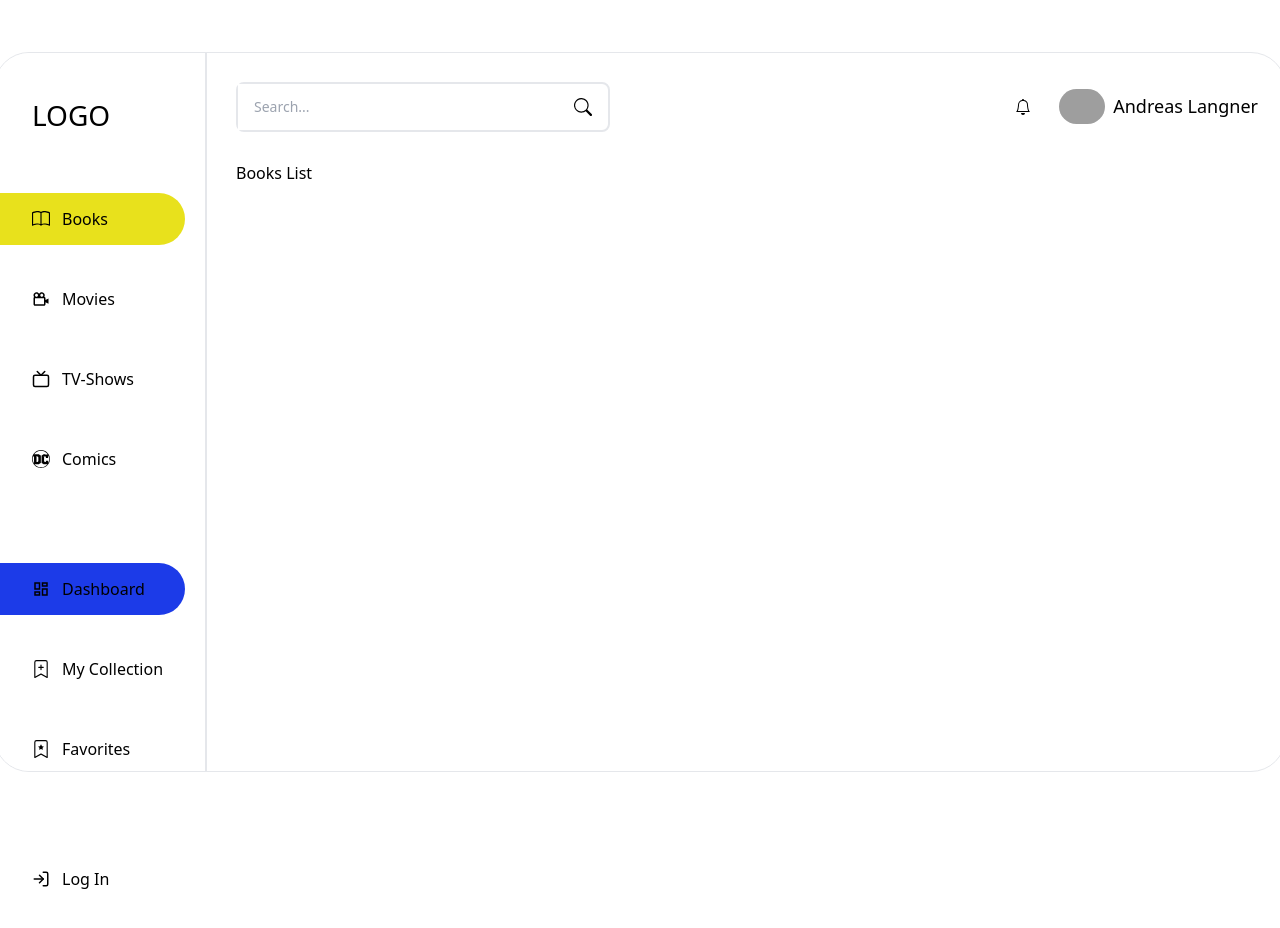
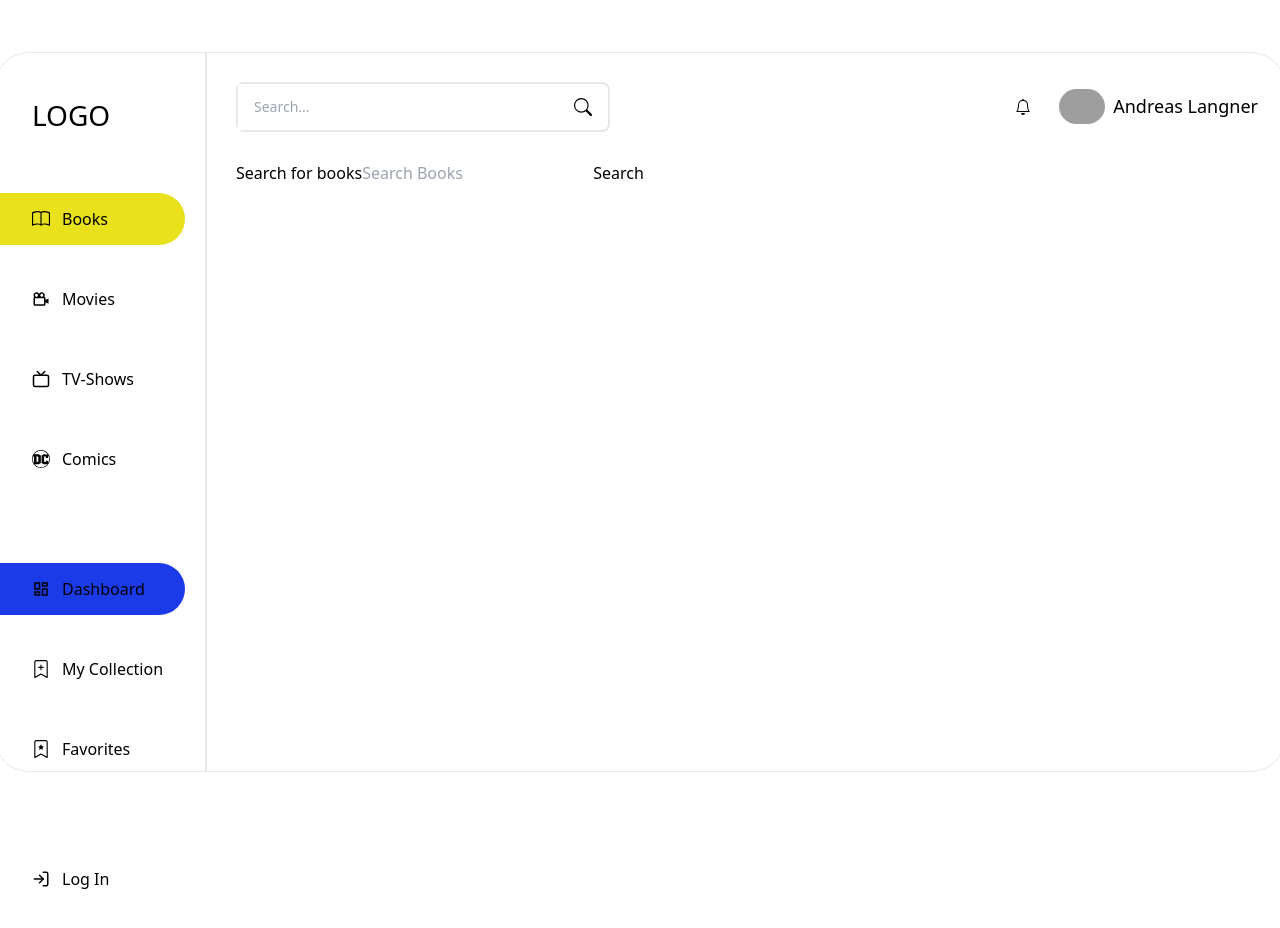
Before and after one commit to Movie-Book-App/movie-book-app, a React (Create React App) app: page /books in a window 1280 px wide. Shown: the top 928 px of the page. Built offline with nearby package versions, Linux system fonts and the light colour scheme; no server answers; grey boxes are pictures that could not be loaded.

Commit message:
added my book search

```diff
--- a/src/Components/Book.jsx
+++ b/src/Components/Book.jsx
@@ -0,0 +1 @@
+rfce
--- a/src/Components/BookList.jsx
+++ b/src/Components/BookList.jsx
@@ -1,32 +1,110 @@
-import React, {useState, useEffect} from 'react';
+import React, { useState } from "react"
+import { useAppData } from "../Context/DataStorage"
+import axios from "axios"
 
-import axios from "axios"
-import Book from "./Book"
+const API_URL = "AIzaSyDcEvDYwTyexKtuDdl3wDDa2rGmxqPgsdw"
+const BookList = () => {
+    const { globalSearchString } = useAppData()
+    const [searchTerm, setSearchTerm] = useState("")
+    const [books, setBooks] = useState({ items: [] })
+    const onInputChange = (e) => {
+        setSearchTerm(e.target.value)
+    }
 
-const API_KEY = "RZWBIWf1C8Q7nm5KrLRBlBH6wS8cyjI1"
+    let API_URL = `https://www.googleapis.com/books/v1/volumes`
 
-function BookList() {
-    const [books, setBooks] = useState([])
-    console.log(books)
+    const fetchBooks = async () => {
+        const result = await axios.get(`${API_URL}?q=${globalSearchString}`)
+        setBooks(result.data)
+    }
 
-    useEffect(() => {
-        const getBooks = async () => {
-            const res = await axios.get(
-                `https://api.nytimes.com/svc/books/v3/lists/current/hardcover-fiction.json?api-key&api-key=${API_KEY}`
-            )
-            setBooks(res.data.reuslts.books)
-            console.log(res.data)
+    const onSubmitHandler = (e) => {
+        e.preventDefault()
+        fetchBooks()
+    }
+
+    const bookAuthors = (authors) => {
+        if (authors.length <= 2) {
+            authors = authors.join(" and ")
+        } else if (authors.length > 2) {
+            let lastAuthor = " and " + authors.slice(-1)
+            authors.pop()
+            authors = authors.join(", ")
+            authors += lastAuthor
         }
-        getBooks()
-    }, [])
+        return authors
+    }
 
-  return (
+    return (
+        <section>
+            <form onSubmit={onSubmitHandler}>
+                <label>
+                    <span>Search for books</span>
+                    <input
+                        type="search"
+                        placeholder="Search Books"
 
-    <div>
-      <h1>Books List</h1>
-
-    </div>
+                        onChange={onInputChange}
+                    />
+                    <button type="submit">Search</button>
+                </label>
+            </form>
+            <ul>
+                {books.items.map((book, index) => {
+                    return (
+                        <li key={index}>
+                            <div>
+                                <img
+                                    alt={`${book.volumeInfo.title} book`}
+                                    src={`http://books.google.com/books/content?id=${book.id}&printsec=frontcover&img=1&zoom=1&source=gbs_api`}
+                                />
+                                <div>
+                                    <h3>{book.volumeInfo.title}</h3>
+                                    <p>
+                                        {bookAuthors(book.volumeInfo.authors)}
+                                    </p>
+                                    <p>{book.volumeInfo.publishedDate}</p>
+                                </div>
+                            </div>
+                            <hr />
+                        </li>
+                    )
+                })}
+            </ul>
+        </section>
     )
 }
+export default BookList;
 
-export default BookList;
+// import React, {useState, useEffect} from 'react';
+
+// import axios from "axios"
+// import Book from "./Book"
+
+// const API_KEY = "RZWBIWf1C8Q7nm5KrLRBlBH6wS8cyjI1"
+
+// function BookList() {
+//     const [books, setBooks] = useState([])
+//     console.log(books)
+
+//     useEffect(() => {
+//         const getBooks = async () => {
+//             const res = await axios.get(
+//                 `https://api.nytimes.com/svc/books/v3/lists/current/hardcover-fiction.json?api-key&api-key=${API_KEY}`
+//             )
+//             setBooks(res.data.reuslts.books)
+//             console.log(res.data)
+//         }
+//         getBooks()
+//     }, [])
+
+//   return (
+
+//     <div>
+//       <h1>Books List</h1>
+
+//     </div>
+//     )
+// }
+
+// export default BookList;
--- a/src/Components/FetchMovie.jsx
+++ b/src/Components/FetchMovie.jsx
@@ -9,10 +9,10 @@
 import movieTrailer from "movie-trailer"
 
 function FetchMovie() {
+    const [trailerUrl, setTrailerUrl] = useState("")
     const [movieInfo, setMovieInfo] = useState([])
     const { globalSearchString, list, onEdit, onAdd } = useAppData()
     console.log(movieInfo)
-    const [trailerUrl, setTrailerUrl] = useState("")
 
 
 
@@ -33,7 +33,8 @@
                         method: "GET",
                         headers: {
                             "x-rapidapi-host": "imdb8.p.rapidapi.com",
-                            "x-rapidapi-key": "",
+                            "x-rapidapi-key":
+                                "1eb09c7899msh96e9fd5b668892dp116fc8jsn8ba173bfc135",
                         },
                     }
                 )
@@ -47,7 +48,6 @@
                     return {
                         id: uuidv4(),
                         active: false,
-
                         title: cV.title,
                         year: cV.year,
                         type: cV.titleType,
@@ -58,9 +58,6 @@
                             : [{ name: "Not Found" }],
                     }
                 })
-
-
-
 
 
 
@@ -98,6 +95,8 @@
 
     // mit der folgenden Funktion wird für jeden Film ein Card erstellt.
     function handleList() {
+
+
         return list.map((cV) => {
             // hier wird das Actor-Array verkürzt (nur die Namen der Schauspieler werden angezeigt) und anschließend als String ausgegeben.
             const actorList = cV.actors
--- /dev/null
+++ b/src/Components/Movie.jsx
@@ -0,0 +1,9 @@
+import React from 'react';
+
+function Movie() {
+  return (<div>
+
+  </div>)
+}
+
+export default Movie;
```
